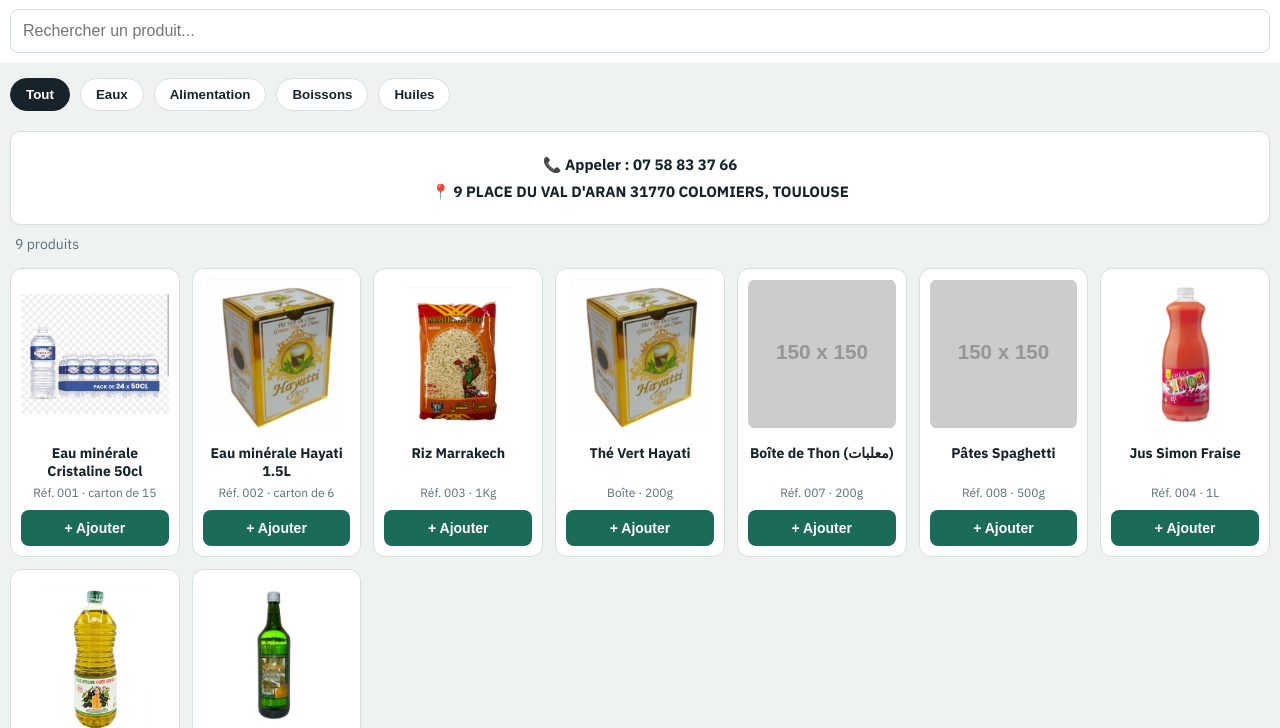
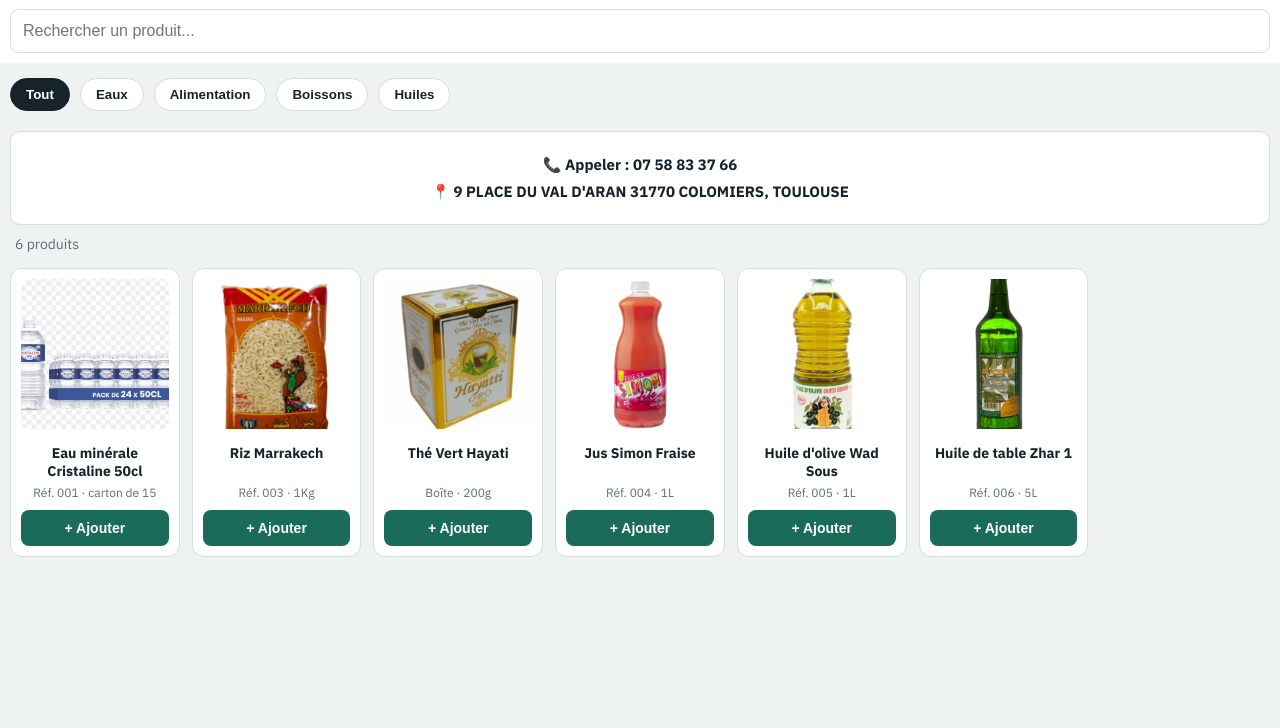
Before and after one commit to Pradettes31/euro-dari-, a plain HTML site: page index.html in a window 1280 px wide. Shown: the part 72-800 px from the top of the page. Drawn offline with Linux system fonts and the light colour scheme; placeholder pictures from the web are drawn by us.

Commit message:
Update index.html

```diff
--- a/index.html
+++ b/index.html
@@ -29,7 +29,8 @@
         .products-grid { display: grid; grid-template-columns: repeat(auto-fill, minmax(160px, 1fr)); gap: 12px; padding: 10px; }
         .product-card { background: var(--sf); padding: 10px; border-radius: 12px; border: 1px solid var(--ln); text-align: center; display: flex; flex-direction: column; justify-content: space-between; position: relative; }
 
-        .product-card img { width: 100%; height: 150px; object-fit: contain; border-radius: 8px; margin-bottom: 10px; background: #ffffff; cursor: pointer; transition: transform 0.2s; }
+        /* تم تغيير contain إلى cover لإخفاء المربعات الشفافة في صورة كريستالين */
+        .product-card img { width: 100%; height: 150px; object-fit: cover; border-radius: 8px; margin-bottom: 10px; background: #ffffff; cursor: pointer; transition: transform 0.2s; }
         .product-card img:active { transform: scale(0.95); }
 
         .product-card h3 { font-size: 14px; margin: 5px 0; line-height: 1.3; height: 36px; overflow: hidden; }
@@ -112,22 +113,12 @@
     <script>
         const MY_WHATSAPP_NUMBER = "33750037162";
 
-        // قائمة المنتجات - لقد أضفت أقساماً جديدة (Alimentation) ومعلبات
+        // تم تصحيح القائمة وحذف التكرار
         const products = [
-            // قسم المياه
             { name: "Eau minérale Cristaline 50cl", weight: "Réf. 001 · carton de 15", category: "Eaux", image: "Cristaline050ml.jpg.jpg" },
-            { name: "Eau minérale Hayati 1.5L", weight: "Réf. 002 · carton de 6", category: "Eaux", image: "Hayati.jpg.jpg" },
-
-            // قسم المواد الغذائية والمعلبات (جديد)
             { name: "Riz Marrakech", weight: "Réf. 003 · 1Kg", category: "Alimentation", image: "Marrakech.jpg.jpg" },
             { name: "Thé Vert Hayati", weight: "Boîte · 200g", category: "Alimentation", image: "Hayati.jpg.jpg" },
-            { name: "Boîte de Thon (معلبات)", weight: "Réf. 007 · 200g", category: "Alimentation", image: "thon.jpg" },
-            { name: "Pâtes Spaghetti", weight: "Réf. 008 · 500g", category: "Alimentation", image: "spaghetti.jpg" },
-
-            // قسم المشروبات
             { name: "Jus Simon Fraise", weight: "Réf. 004 · 1L", category: "Boissons", image: "Simon.jpg.jpg" },
-
-            // قسم الزيوت
             { name: "Huile d'olive Wad Sous", weight: "Réf. 005 · 1L", category: "Huiles", image: "wad_sous.jpg.jpg" },
             { name: "Huile de table Zhar 1", weight: "Réf. 006 · 5L", category: "Huiles", image: "zhar1.jpg.jpg" }
         ];
```
